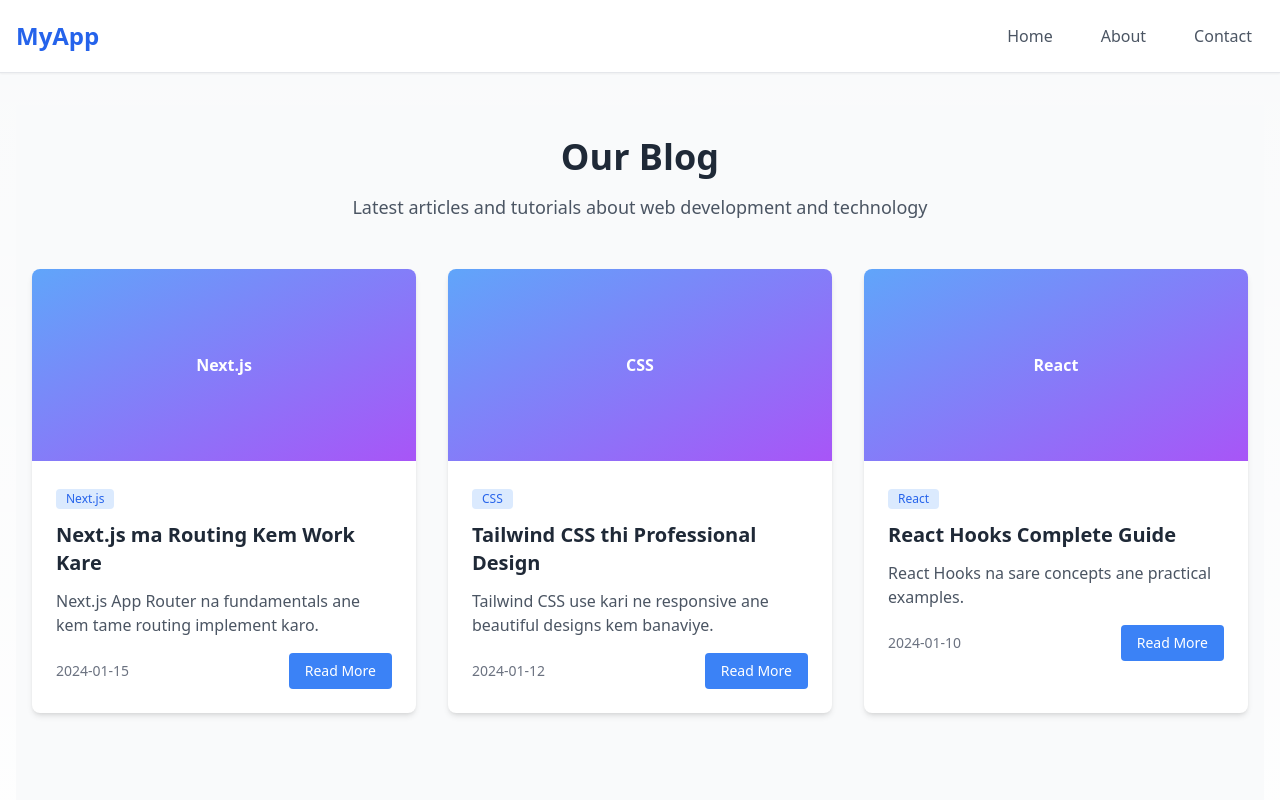
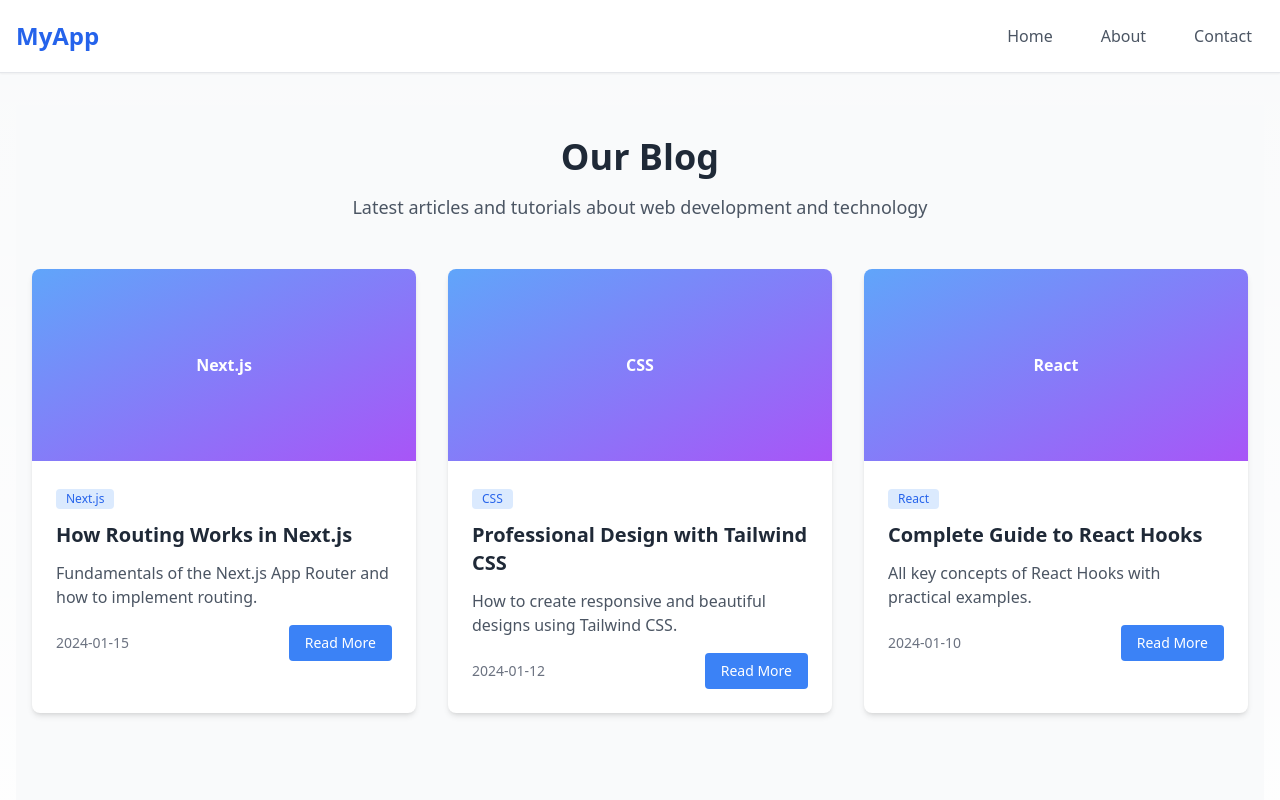
Before and after one commit to xt016-rushi/my_website, a Next.js app: page /blog in a window 1280 px wide. Shown: the top 800 px of the page. Built offline with nearby package versions, Linux system fonts and the light colour scheme.

Commit message:
first commit

```diff
--- a/app/blog/page.js
+++ b/app/blog/page.js
@@ -4,24 +4,39 @@ export default function BlogPage() {
   const blogPosts = [
     {
     id: 1,
-      title: "Next.js ma Routing Kem Work Kare",
-      excerpt: "Next.js App Router na fundamentals ane kem tame routing implement karo.",
+    title: "How Routing Works in Next.js",
+    excerpt: "Fundamentals of the Next.js App Router and how to implement routing.",
+    content: "Next.js App Router provides a file-based routing system...",
+    author: "John Doe",
+    date: "2024-01-15",
+    readTime: "5 min read",
     category: "Next.js",
-      date: "2024-01-15"
+    image: "/api/placeholder/400/250",
+    slug: "nextjs-routing-guide"
   },
   {
     id: 2,
-      title: "Tailwind CSS thi Professional Design",
-      excerpt: "Tailwind CSS use kari ne responsive ane beautiful designs kem banaviye.",
+    title: "Professional Design with Tailwind CSS",
+    excerpt: "How to create responsive and beautiful designs using Tailwind CSS.",
+    content: "Tailwind CSS is a utility-first framework that helps in rapid UI development...",
+    author: "Jane Smith",
+    date: "2024-01-12",
+    readTime: "7 min read",
     category: "CSS",
-      date: "2024-01-12"
+    image: "/api/placeholder/400/250",
+    slug: "tailwind-css-design"
   },
   {
     id: 3,
-      title: "React Hooks Complete Guide",
-      excerpt: "React Hooks na sare concepts ane practical examples.",
+    title: "Complete Guide to React Hooks",
+    excerpt: "All key concepts of React Hooks with practical examples.",
+    content: "React Hooks allow functional components to use state and lifecycle features...",
+    author: "Mike Johnson",
+    date: "2024-01-10",
+    readTime: "10 min read",
     category: "React",
-      date: "2024-01-10"
+    image: "/api/placeholder/400/250",
+    slug: "react-hooks-guide"
   }
 ];
 
```
Lines whose indentation alone changed are shown as unchanged.
